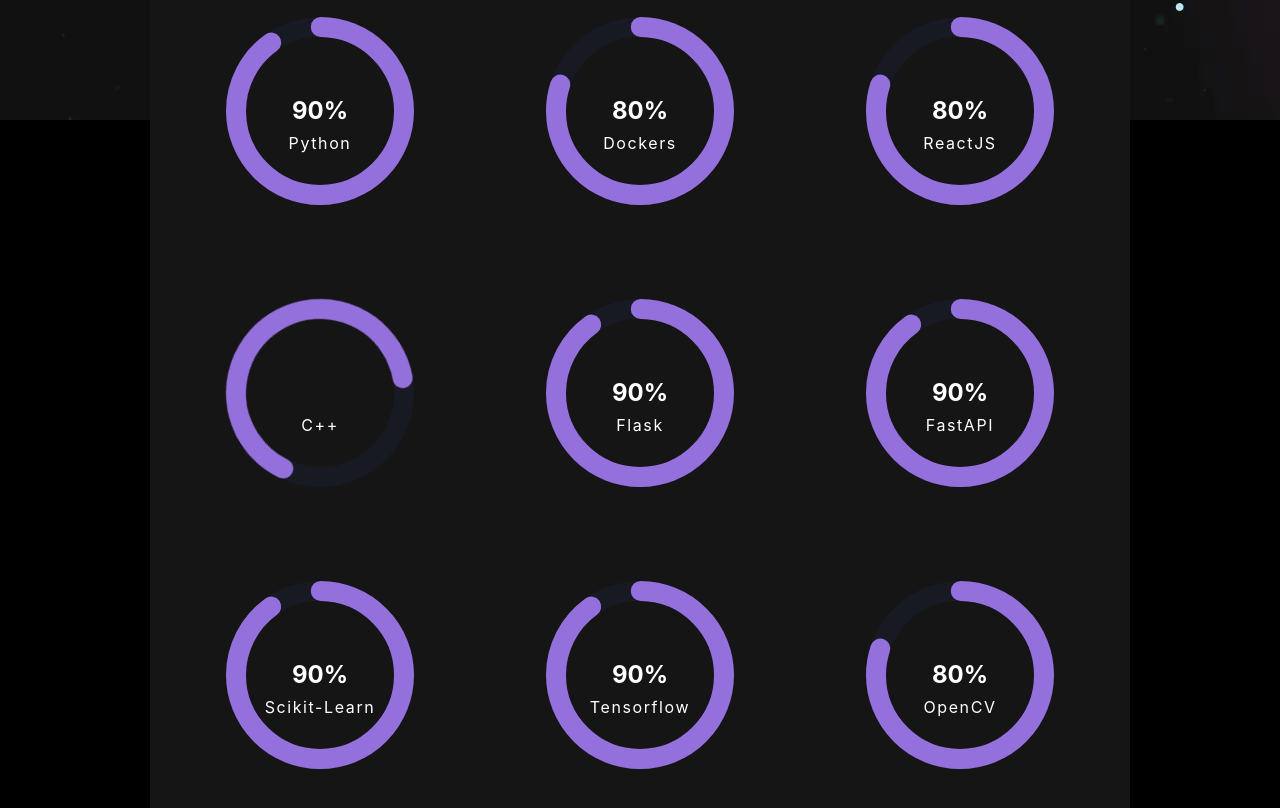
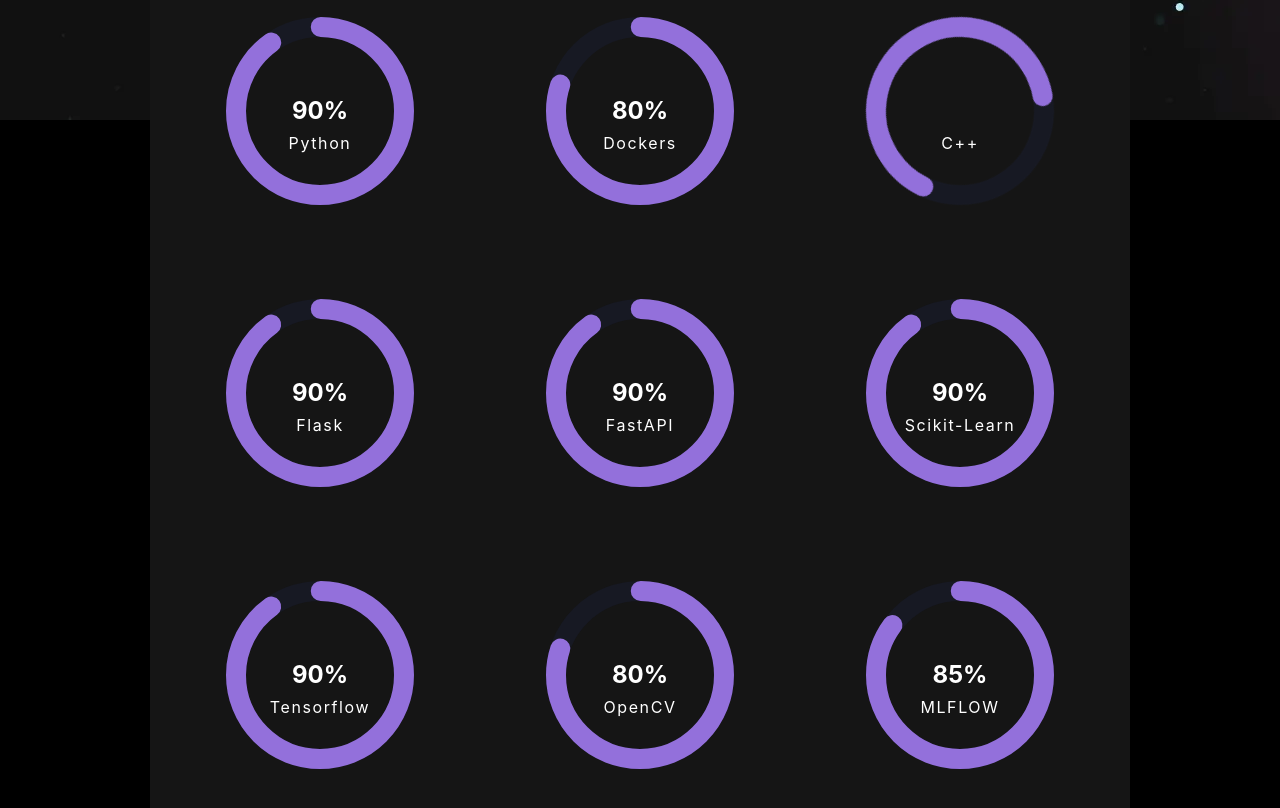
Before and after one commit to sanskarmodi8/sanskarmodi8.github.io, a React (Create React App) app: page / in a window 1280 px wide. Shown: the part 960-1768 px from the top of the page. Built offline with nearby package versions, Linux system fonts and the light colour scheme.

Commit message:
Updated skills

```diff
--- a/src/components/Home.jsx
+++ b/src/components/Home.jsx
@@ -29,7 +29,6 @@
   const skills = [
     { name: 'Python', value: 90, bool: false },
     { name: 'Dockers', value: 80, bool: false },
-    { name: 'ReactJS', value: 80, bool: false },
     { name: 'C++', value: '', bool: true },
     { name: 'Flask', value: 90, bool: false },
     { name: 'FastAPI', value: 90, bool: false },
```
